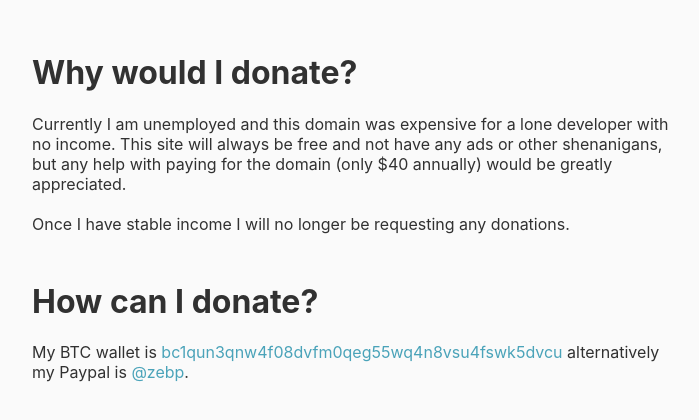
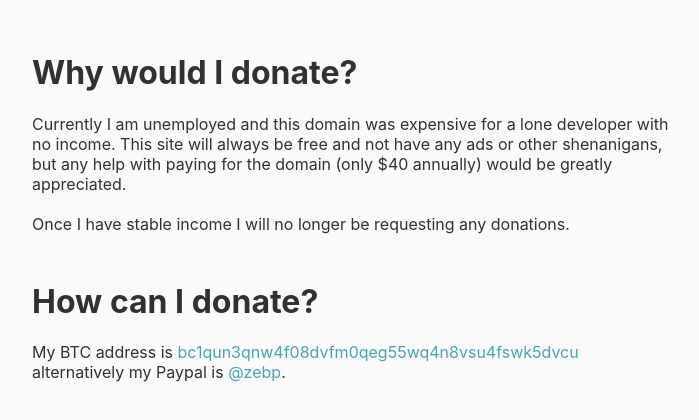
Before and after one commit to zebp/std-land, a Next.js app: page /donate in a window 1280 px wide. Shown: the part 168-588 px from the top of the page, without its empty margins (288-987 px from the left). Built offline with nearby package versions, Linux system fonts and the light colour scheme.

Commit message:
fix: donate page

```diff
--- a/src/pages/donate.tsx
+++ b/src/pages/donate.tsx
@@ -33,12 +33,15 @@ export default function Donate() {
         </Section>
 
         <Section name="How can I donate?">
-          My BTC wallet is
-          <span className={styles.blue}>
+          My BTC address is
+          <a
+            className={styles.blue}
+            href="https://www.blockchain.com/btc/address/bc1qun3qnw4f08dvfm0qeg55wq4n8vsu4fswk5dvcu"
+          >
             {` `}
             bc1qun3qnw4f08dvfm0qeg55wq4n8vsu4fswk5dvcu
             {` `}
-          </span>
+          </a>
           alternatively my Paypal is
           <a className={styles.blue} href="https://paypal.me/zebp">
             {` `}
```
